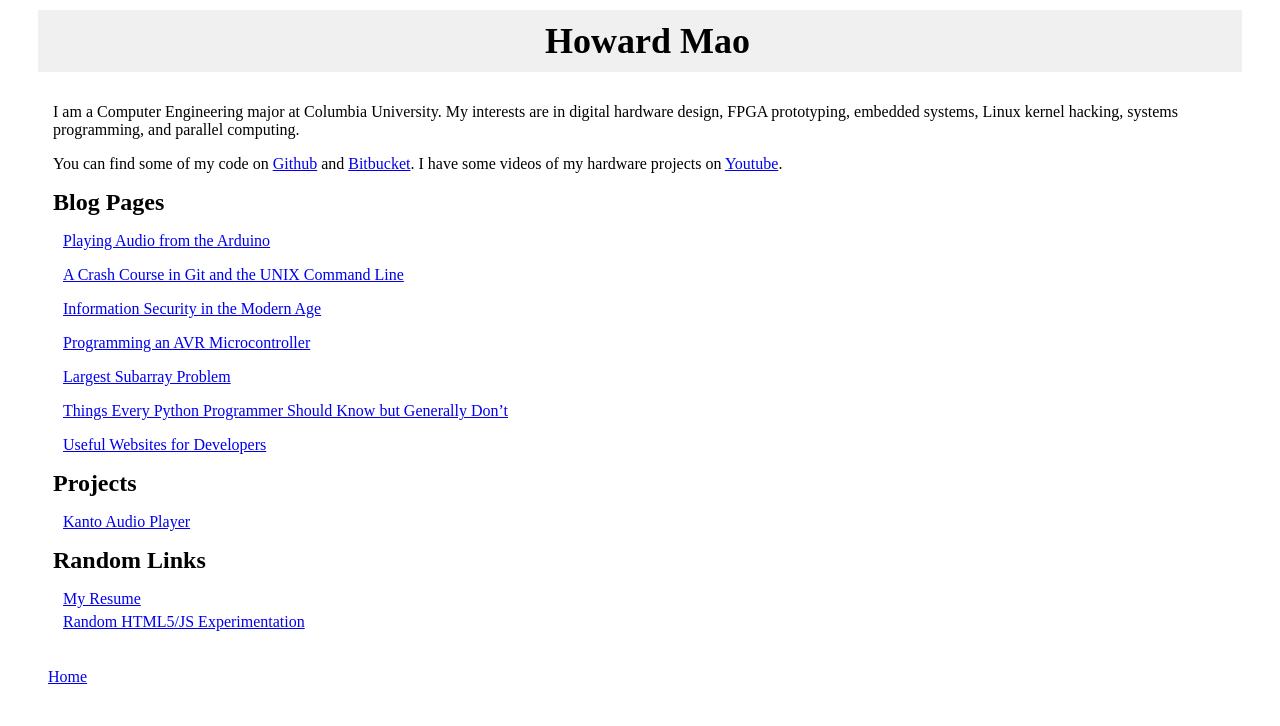
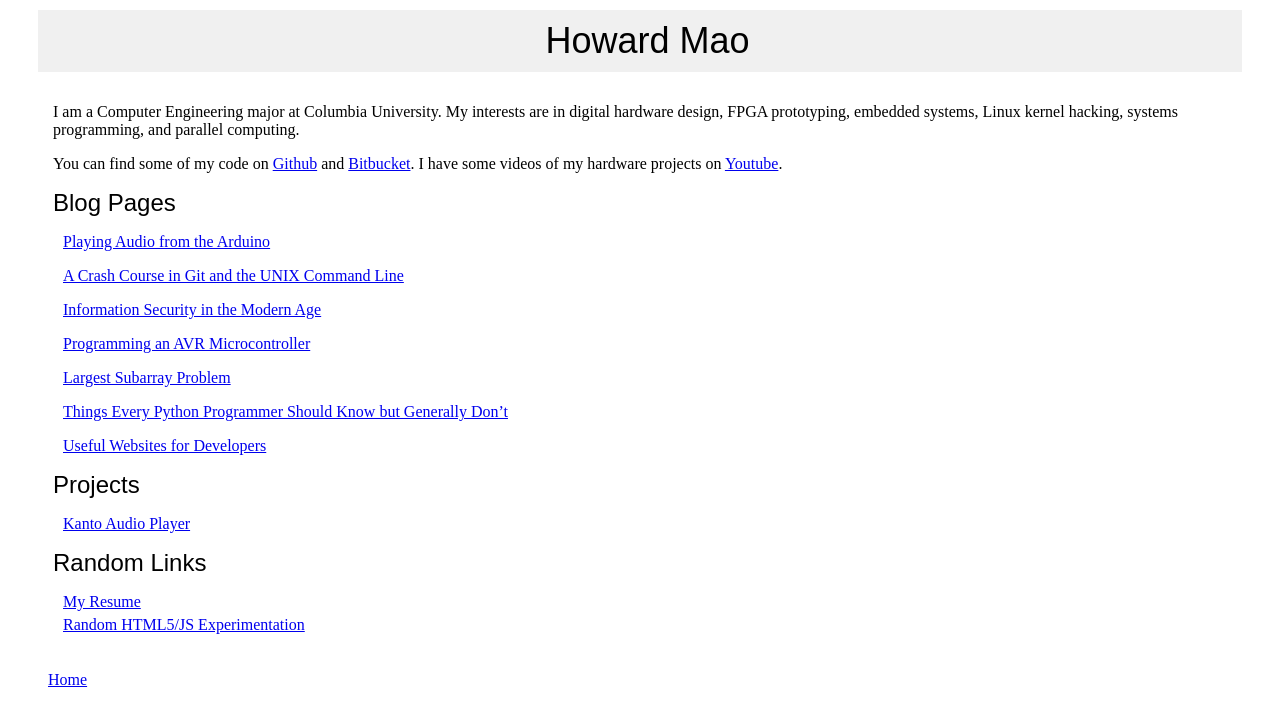
Before and after one commit to zhemao/zhemao.github.com, a Jekyll site: the page built from index.markdown, in a window 1280 px wide. Shown: the top 726 px of the page. Built offline with Jekyll 4.4.1, drawn with Linux system fonts in a browser that asks for light colours.

Commit message:
make header font less ugly

```diff
--- a/css/main.css
+++ b/css/main.css
@@ -1,3 +1,8 @@
+h1, h2, h3, h4, h5, h6 {
+  font-family: sans-serif;
+  font-weight: normal;
+}
+
 h1 {
   font-size:36px;
   margin: 0px;
```
